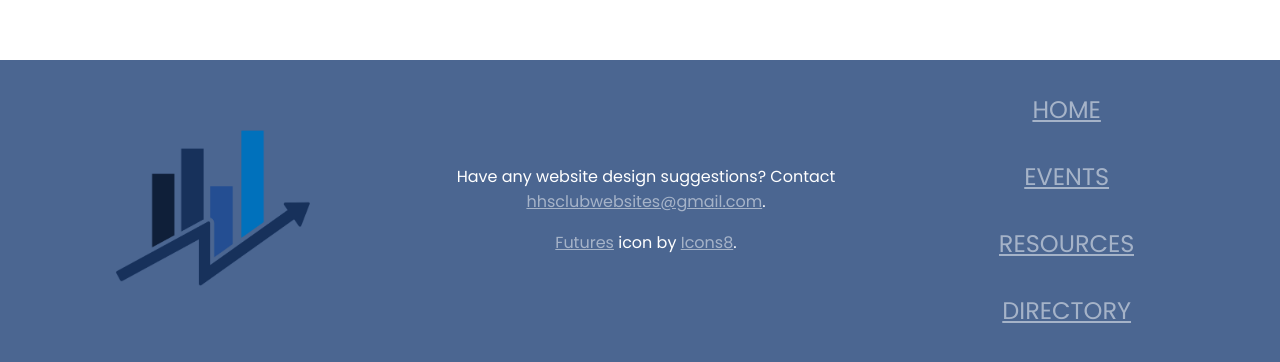
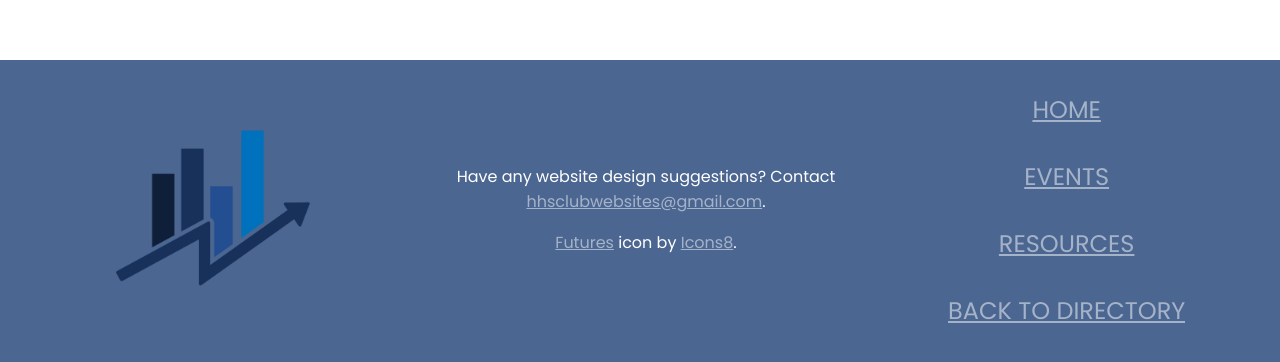
Before and after one commit to hhsclubwebsites/DECA, a plain HTML site: page events.html in a window 1280 px wide. Shown: the part 2040-2402 px from the top of the page. Drawn offline with Linux system fonts and the light colour scheme.

Commit message:
Update events.html

```diff
--- a/events.html
+++ b/events.html
@@ -146,7 +146,7 @@
                             <div class="footer-space"></div>
                             <li><a href="resources.html" class="footer-list-link">RESOURCES</a></li>
                             <div class="footer-space"></div>
-                            <li><a href="https://hhsclubwebsites.github.io/clubdirectory/" class="footer-list-link">DIRECTORY</a></li>
+                            <li><a href="https://www.homesteadhs.club/#" target="_blank" rel="noopener noreferrer" class="footer-list-link">BACK TO DIRECTORY</a></li>
                         </ul>
                     <!-- </div> -->
                 </div>
```
